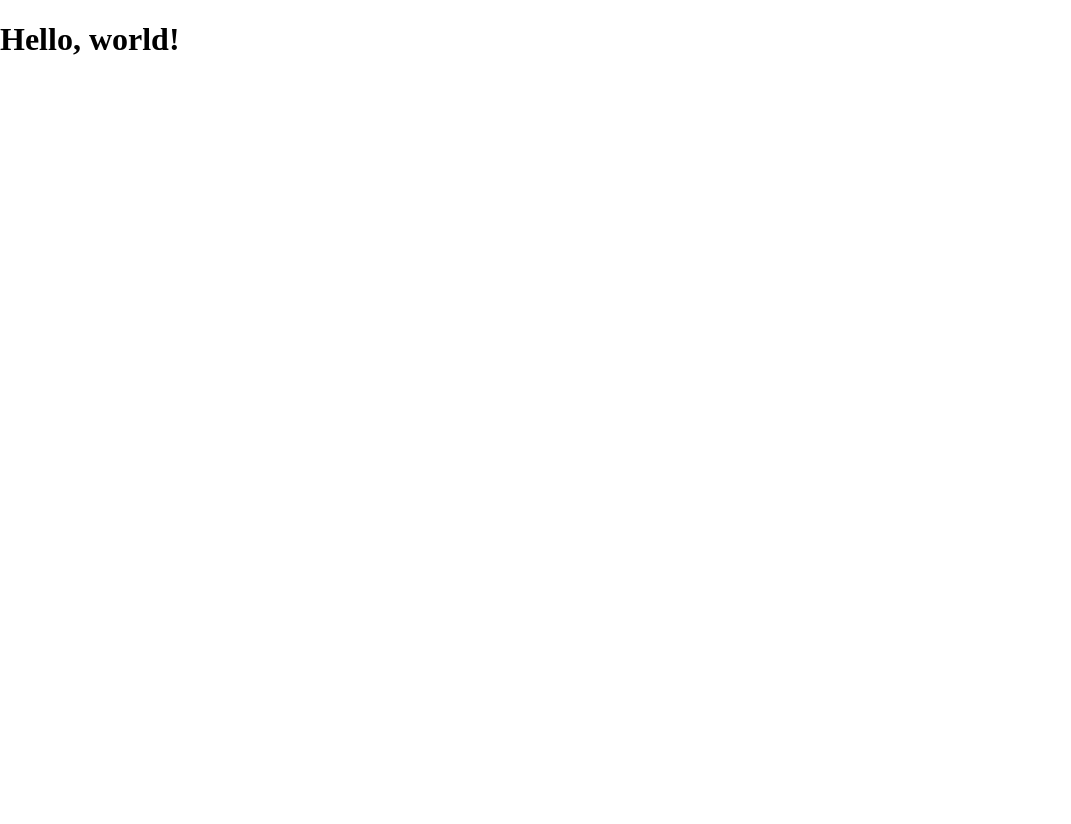
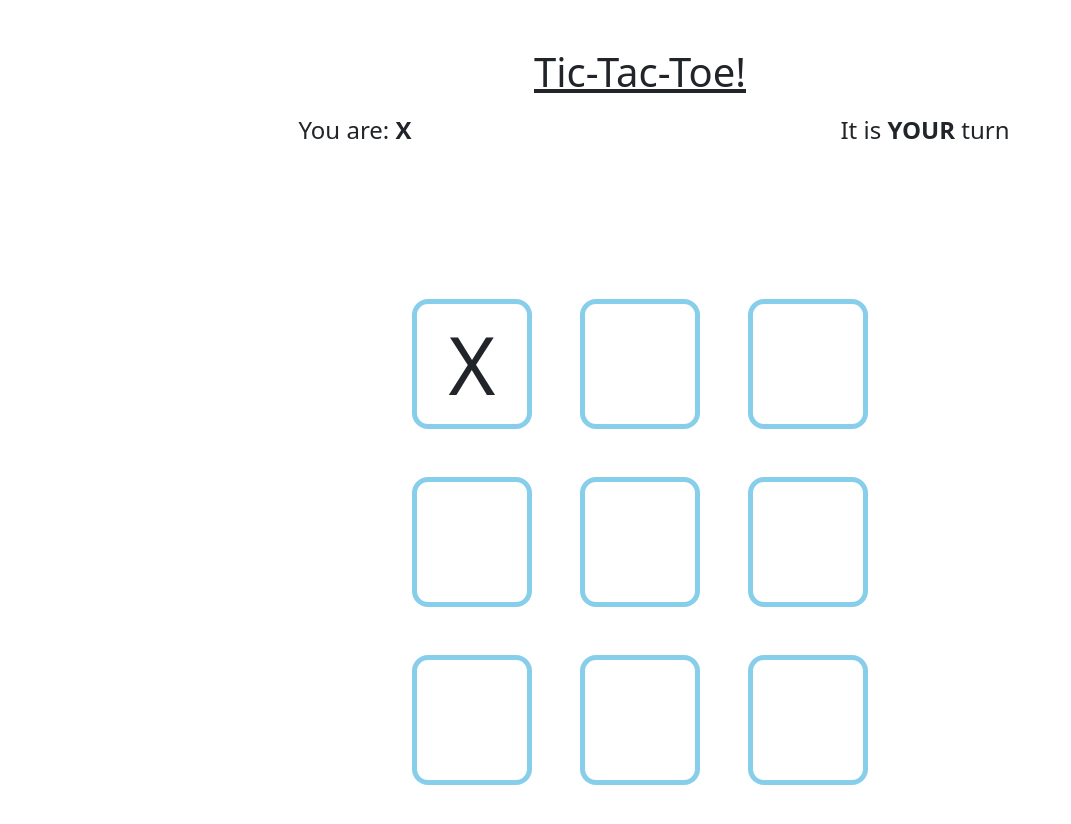
Before and after one commit to jmasone15/tic-tac-toe-sockets, a website: page public/index.html in a window 1280 px wide. Shown: the whole page, without its empty margins (0-1071 px from the left). Before the commit the page ends 800 px from the top, so only its background shows below. Drawn offline with nearby package versions, Linux system fonts and the light colour scheme; no server answers.

Commit message:
Added initial styling and layout

```diff
--- a/public/css/style.css
+++ b/public/css/style.css
@@ -1,3 +1,29 @@
 body {
     margin: auto;
 }
+
+.box {
+    border-style: solid;
+    border-color: skyblue;
+    border-width: 5px;
+    max-width: 120px;
+    border-radius: 1rem;
+    user-select: none;
+    transition: all 150ms ease-in-out;
+}
+
+.active:hover {
+    background-color: lightgrey;
+    color: white;
+    transform: scale(1.1);
+    cursor: pointer;
+}
+
+.main {
+    height: 500px;
+    font-size: 80px;
+}
+
+.hidden {
+    color: white;
+}
--- a/public/index.html
+++ b/public/index.html
@@ -4,15 +4,53 @@
 <head>
     <meta charset="UTF-8">
     <meta name="viewport" content="width=device-width, initial-scale=1.0">
+    <link href="https://cdn.jsdelivr.net/npm/bootstrap@5.3.3/dist/css/bootstrap.min.css" rel="stylesheet"
+        integrity="sha384-QWTKZyjpPEjISv5WaRU9OFeRpok6YctnYmDr5pNlyT2bRjXh0JMhjY6hW+ALEwIH" crossorigin="anonymous">
     <link rel="stylesheet" href="./css/style.css">
     <title>Tic-Tac-Toe</title>
 </head>
 
-<body>
-    <h1>Hello, world!</h1>
+<body class="mx-3 text-center">
+    <div class="container-sm my-5">
+        <div class="row mb-2">
+            <div class="col">
+                <h1><u>Tic-Tac-Toe!</u></h1>
+            </div>
+        </div>
+        <div class="row">
+            <div class="col">
+                <p class="fs-4">You are: <b>X</b></p>
+            </div>
+            <div class="col">
+                <p class="fs-4">It is <b>YOUR</b> turn</p>
+            </div>
+        </div>
+    </div>
+    <div style="width: 10px;height: 10px;margin: 5% 0;"></div>
+    <div class="container-sm my-5 main">
+        <div class="row justify-content-center">
+            <div class="col-3 box active">X</div>
+            <div class="col-3 mx-5 box hidden">X</div>
+            <div class="col-3 box hidden">X</div>
+        </div>
+        <div class="row justify-content-center my-5">
+            <div class="col-3 box hidden">X</div>
+            <div class="col-3 mx-5 box hidden">X</div>
+            <div class="col-3 box hidden">X</div>
+        </div>
+        <div class="row justify-content-center">
+            <div class="col-3 box hidden">X</div>
+            <div class="col-3 mx-5 box hidden">X</div>
+            <div class="col-3 box hidden">X</div>
+        </div>
+    </div>
+
 
     <script src="/socket.io/socket.io.js"></script>
     <script src="./js/index.js"></script>
+    <script src="https://cdn.jsdelivr.net/npm/bootstrap@5.3.3/dist/js/bootstrap.bundle.min.js"
+        integrity="sha384-YvpcrYf0tY3lHB60NNkmXc5s9fDVZLESaAA55NDzOxhy9GkcIdslK1eN7N6jIeHz"
+        crossorigin="anonymous"></script>
 </body>
 
 </html>
```
